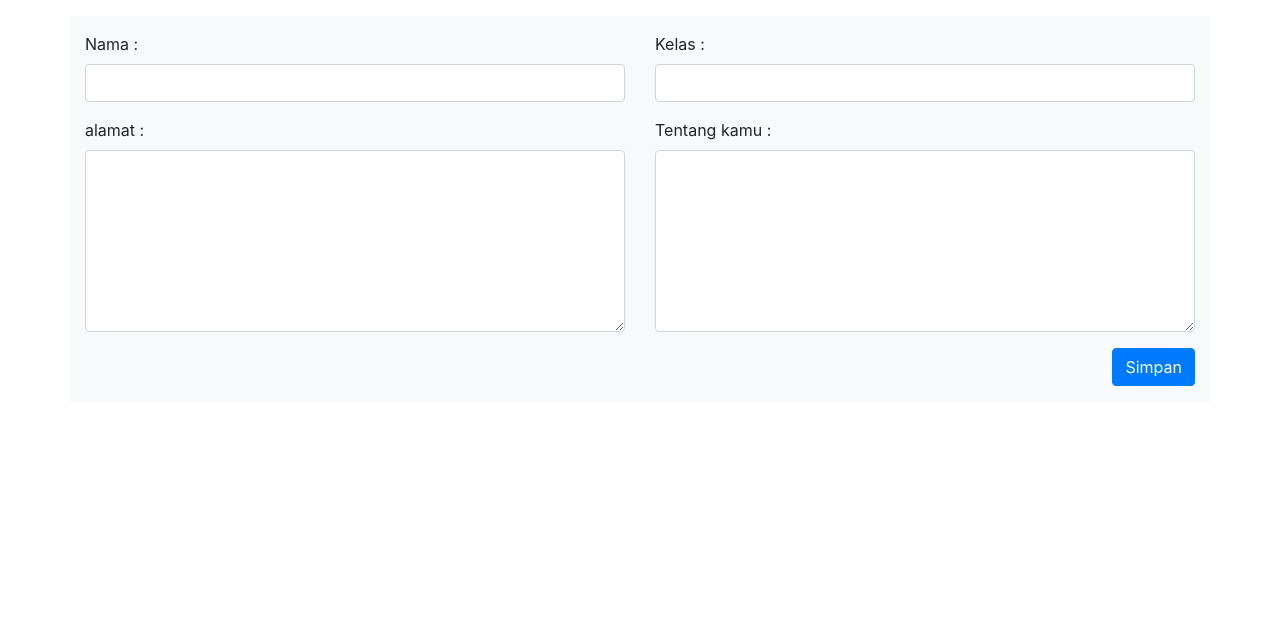
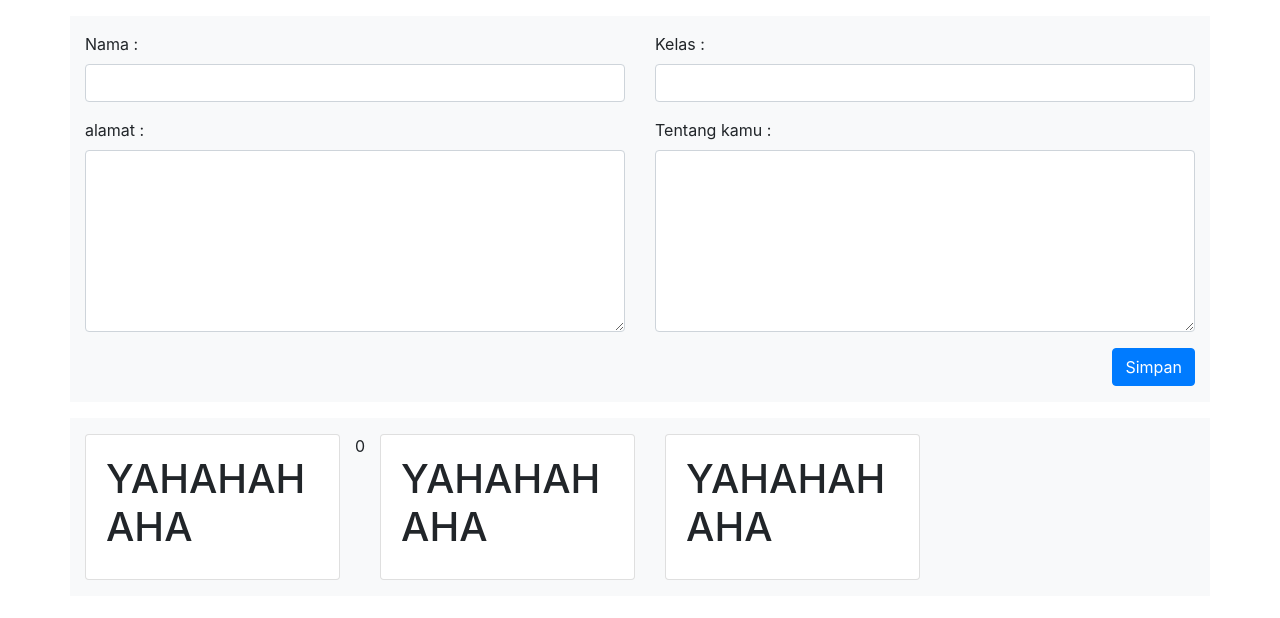
Before and after one commit to Suryanataa/responsif, a plain HTML site: page index.html in a window 1280 px wide. Drawn offline with nearby package versions, Linux system fonts and the light colour scheme.

Commit message:
Update index.html

```diff
--- a/index.html
+++ b/index.html
@@ -52,7 +52,7 @@
 
 		<script src="script.js"></script>
 
-		<!-- <div class="container mt-3 pt-3 pb-3 bg-light">
+		<div class="container mt-3 pt-3 pb-3 bg-light">
 			<div class="row">
 				<div class="col-lg-3 col-md-6 col-sm-12">
 					<div class="card">
@@ -86,7 +86,7 @@
 					</div>
 				</div>
 			</div>
-		</div> -->
+		</div>
 
 		<!-- Optional JavaScript -->
 		<!-- jQuery first, then Popper.js, then Bootstrap JS -->
```
